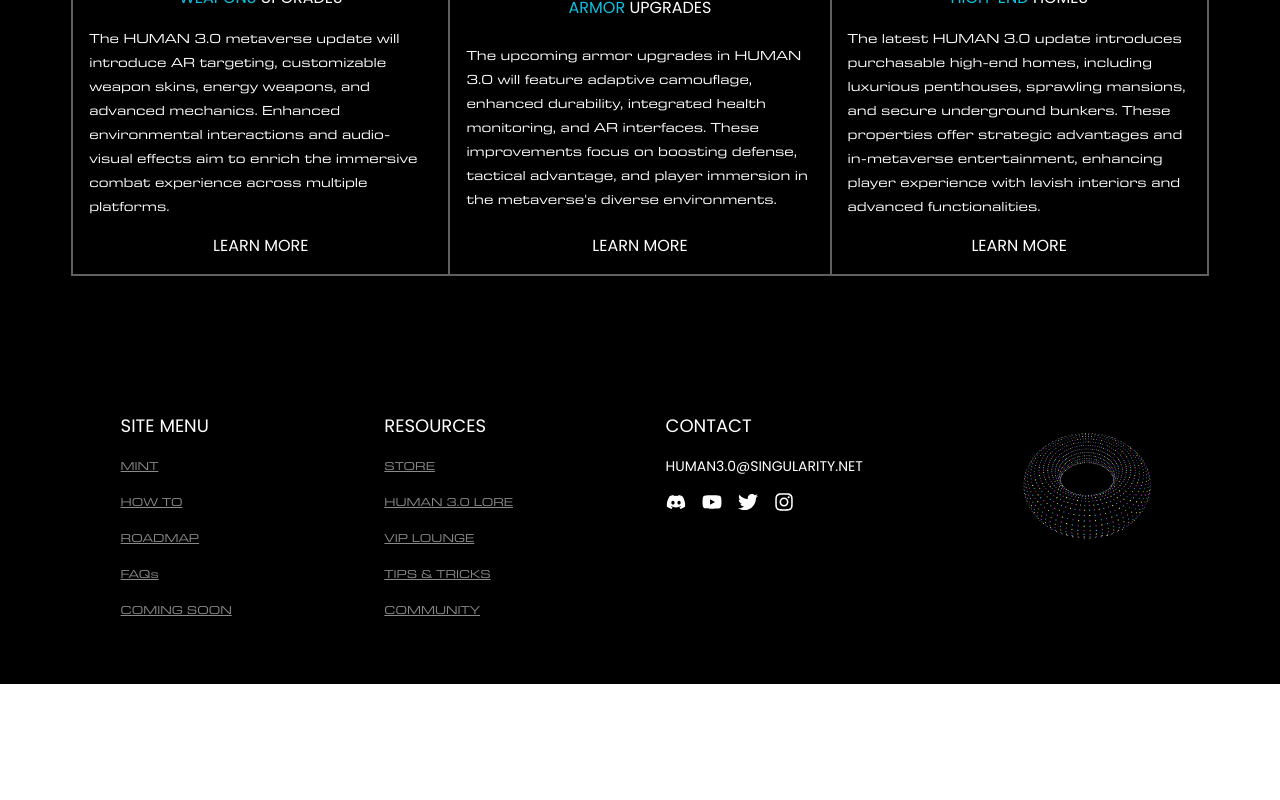
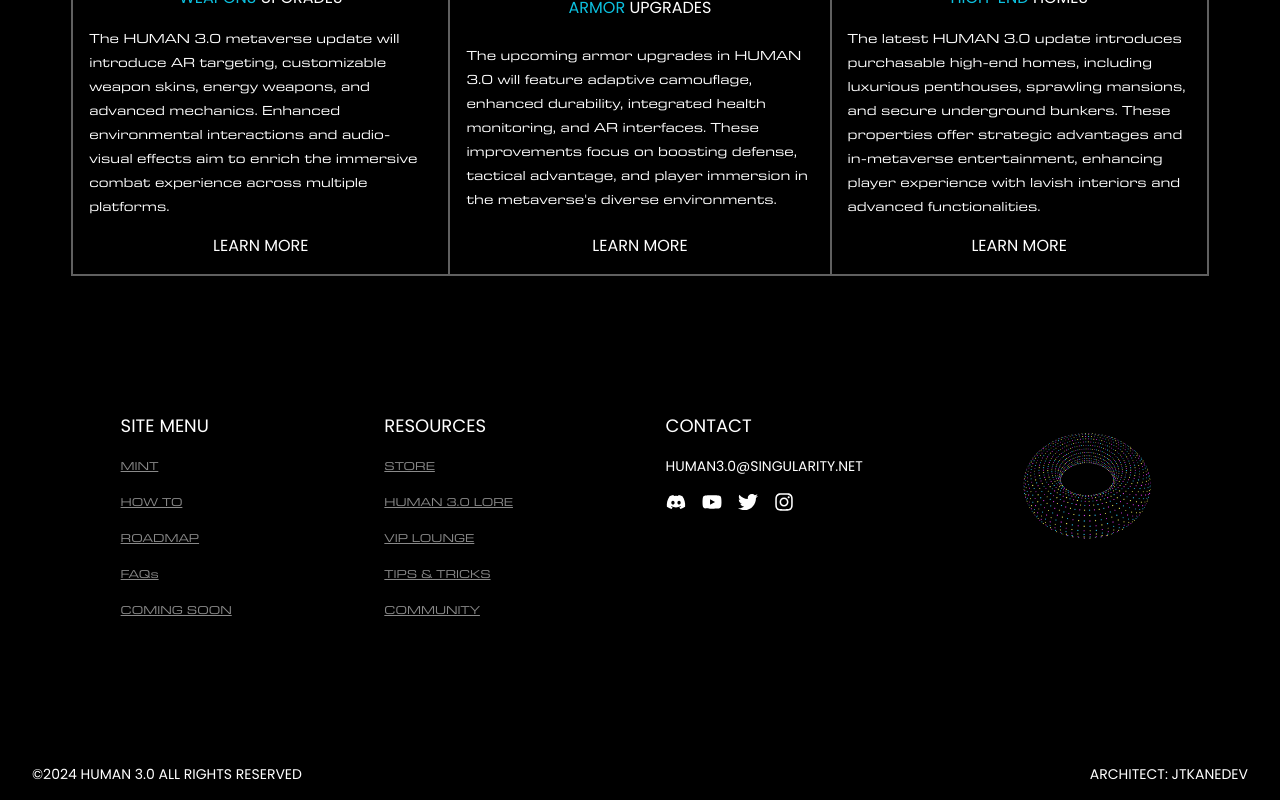
Before and after one commit to JKaneDev/mint-landing-page, a React (Create React App) app: page / in a window 1280 px wide. Shown: the part 3595-4395 px from the top of the page. Before the commit the page ends 4279 px from the top, so only its background shows below. Built offline with nearby package versions, Linux system fonts and the light colour scheme; a web font is replaced by a local one.

Commit message:
create footer

```diff
--- a/src/App.js
+++ b/src/App.js
@@ -698,6 +698,14 @@ function App() {
                          />
                     </div>
                </div>
+               <footer className='flex justify-between items-center py-4 px-8 '>
+                    <p className='text-sm font-arian-bold'>
+                         &copy;2024 HUMAN 3.0 ALL RIGHTS RESERVED
+                    </p>
+                    <p className='text-sm font-arian-bold'>
+                         ARCHITECT: JTKANEDEV
+                    </p>
+               </footer>
           </div>
      );
 }
```
